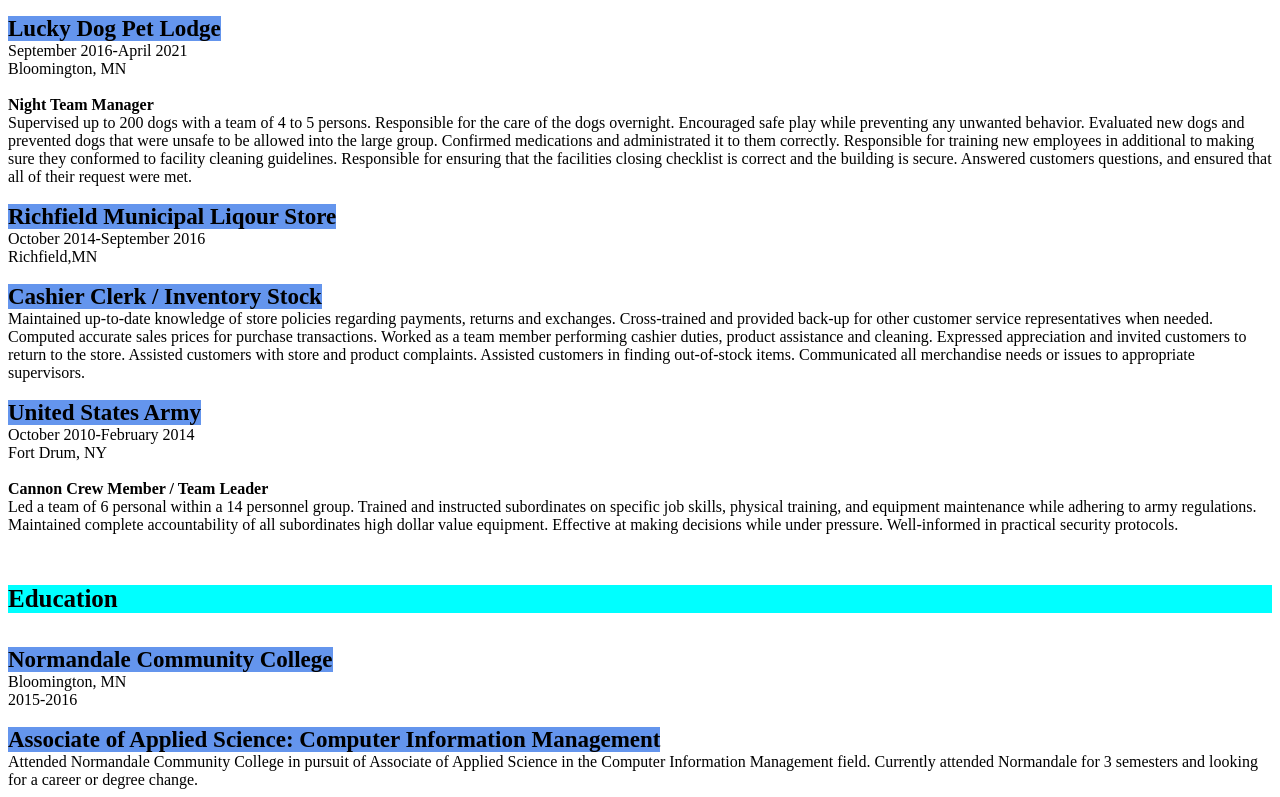
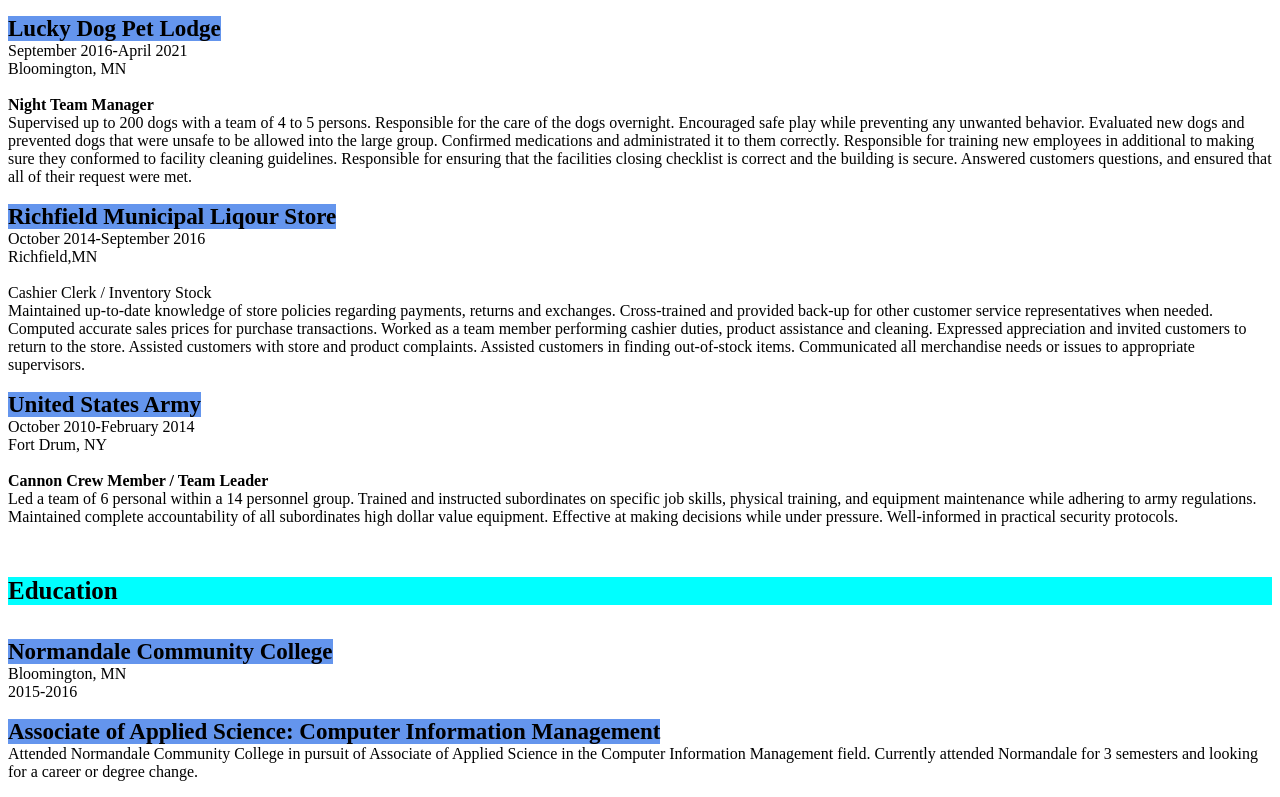
Before and after one commit to Robertschafer88/Robertschafer88.github.io, a plain HTML site: page index.html in a window 1280 px wide. Shown: the part 1056-1853 px from the top of the page. Drawn offline with Linux system fonts and the light colour scheme.

Commit message:
Update index.html

```diff
--- a/index.html
+++ b/index.html
@@ -120,7 +120,7 @@
         Richfield,MN
         <br>
         <br>
-        <B id="cFont">Cashier Clerk / Inventory Stock</B>
+        <B">Cashier Clerk / Inventory Stock</B>
         <br>
         Maintained up-to-date knowledge of store policies regarding payments, returns and
         exchanges. Cross-trained and provided back-up for other customer service
```
